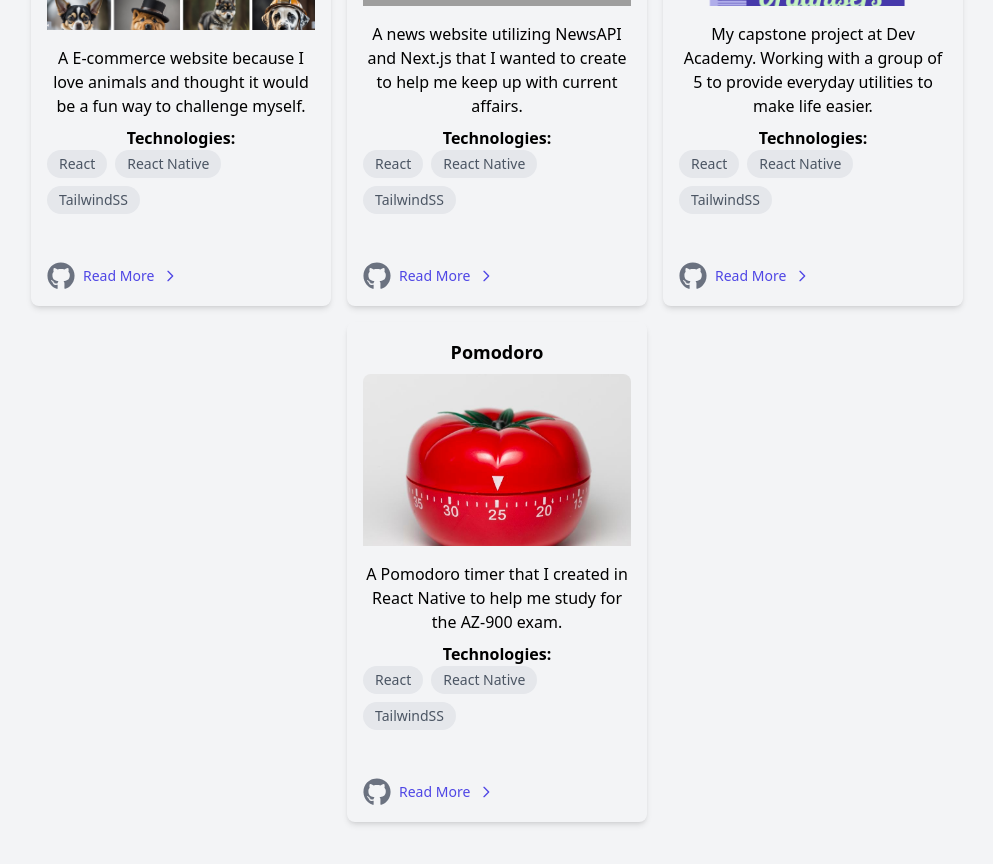
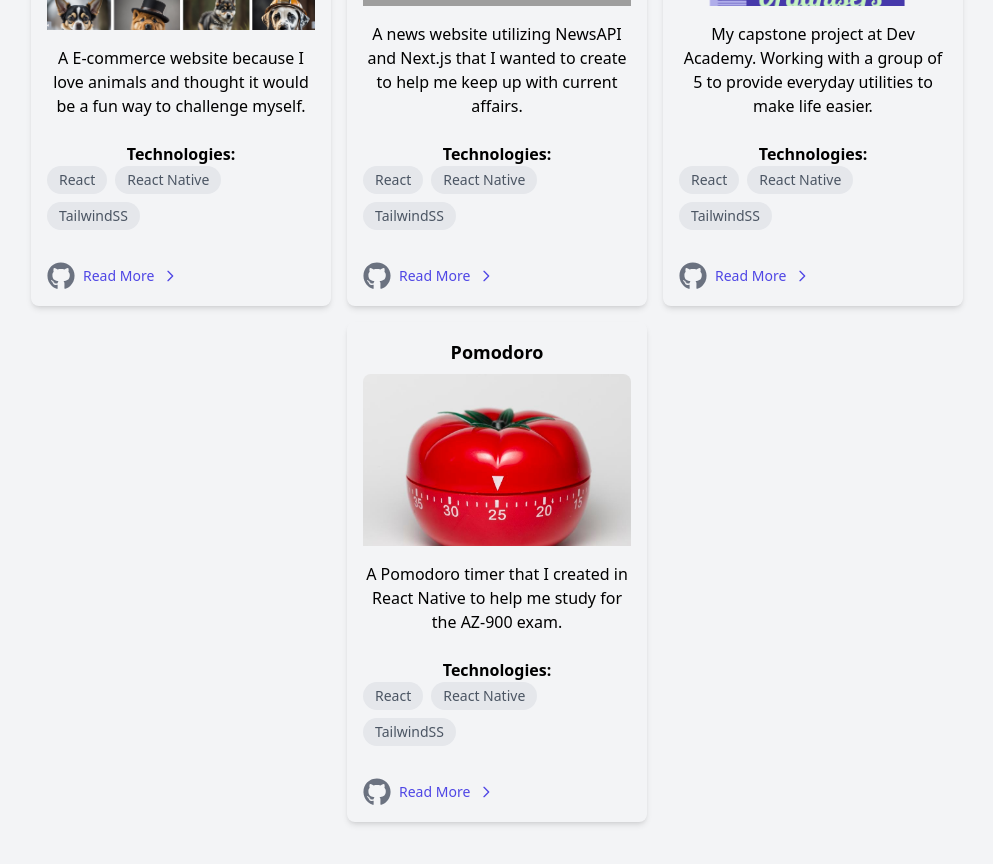
Before and after one commit to KadeVo/portfolio, a React (Create React App) app: page / in a window 1280 px wide. Shown: the part 1240-2104 px from the top of the page, without its empty margins (143-1136 px from the left). Built offline with nearby package versions, Linux system fonts and the light colour scheme; grey boxes are pictures that could not be loaded.

Commit message:
Changed style

```diff
--- a/src/components/Projects.js
+++ b/src/components/Projects.js
@@ -11,7 +11,7 @@ const ProjectCard = ({ title, description, image, url, githubUrl, tech }) => (
       />
     </div>
     <p className="text-base mb-2">{description}</p>
-    <div className="mb-4">
+    <div className="mt-4">
       <strong>Technologies:</strong>
       <div className="flex flex-wrap gap-2">
         {tech.map((techItem, index) => (
```
